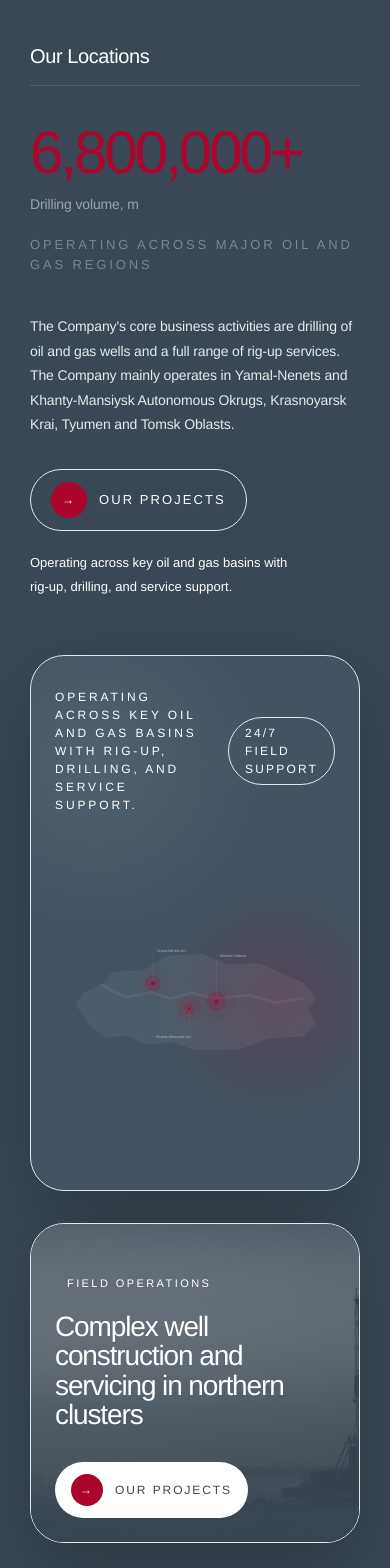
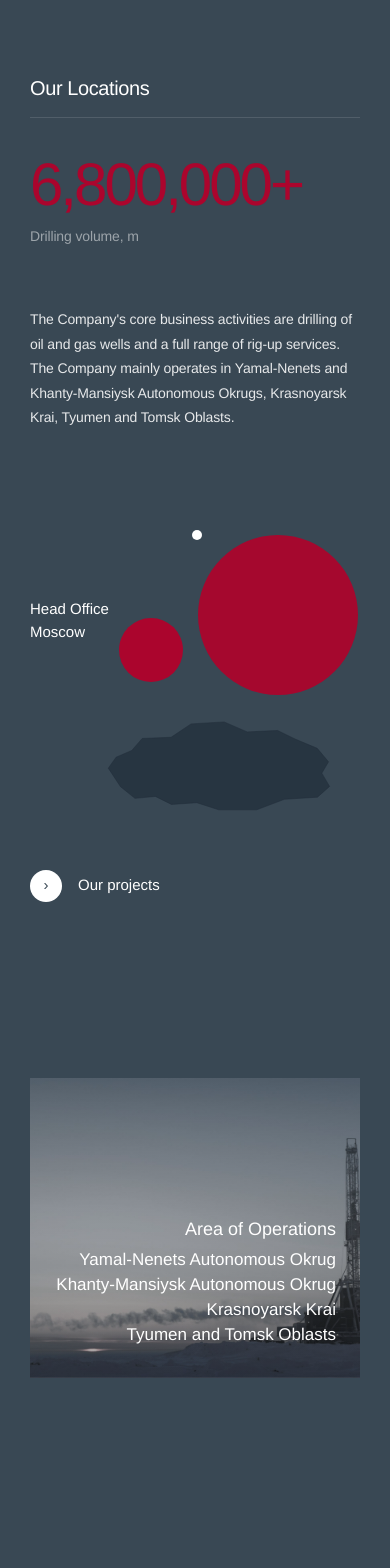
Before and after one commit to Quadri-Ian/Gazstart, a Next.js app: page /en/ in a window 390 px wide. Shown: the part 880-2448 px from the top of the page. Built offline with nearby package versions, Linux system fonts and the light colour scheme.

Commit message:
feat: rebuild locations and management sections

```diff
--- a/messages/en.json
+++ b/messages/en.json
@@ -26,8 +26,12 @@
     "locationsSubtitle": "Operating across major oil and gas regions",
     "locationsMetricLabel": "Drilling volume, m",
     "locationsDescription": "The Company's core business activities are drilling of oil and gas wells and a full range of rig-up services. The Company mainly operates in Yamal-Nenets and Khanty-Mansiysk Autonomous Okrugs, Krasnoyarsk Krai, Tyumen and Tomsk Oblasts.",
+    "locationsHeadOfficeLabel": "Head Office",
+    "locationsHeadOfficeCity": "Moscow",
     "locationsProjectsCta": "Our projects",
     "locationsMapCaption": "Operating across key oil and gas basins with rig-up, drilling, and service support.",
+    "locationsAreaTitle": "Area of Operations",
+    "locationsAreaList": "Yamal-Nenets Autonomous Okrug|Khanty-Mansiysk Autonomous Okrug|Krasnoyarsk Krai|Tyumen and Tomsk Oblasts",
     "locationsRegionWest": "Western Siberia",
     "locationsRegionYamal": "Yamal-Nenets AO",
     "locationsRegionKhanty": "Khanty-Mansiysk AO",
--- a/messages/ru.json
+++ b/messages/ru.json
@@ -26,8 +26,12 @@
     "locationsSubtitle": "Работаем в ключевых нефтегазоносных регионах",
     "locationsMetricLabel": "Объём бурения, м",
     "locationsDescription": "Основные направления деятельности Компании включают бурение нефтяных и газовых скважин и полный комплекс услуг по монтажу буровых установок. Компания работает преимущественно в Ямало-Ненецком и Ханты-Мансийском автономных округах, Красноярском крае, Тюменской и Томской областях.",
+    "locationsHeadOfficeLabel": "Головной офис",
+    "locationsHeadOfficeCity": "Москва",
     "locationsProjectsCta": "Наши проекты",
     "locationsMapCaption": "Работаем в ключевых нефтегазовых бассейнах, обеспечивая бурение, сервис и мобилизацию установок.",
+    "locationsAreaTitle": "География работ",
+    "locationsAreaList": "Ямало-Ненецкий автономный округ|Ханты-Мансийский автономный округ|Красноярский край|Тюменская и Томская области",
     "locationsRegionWest": "Западная Сибирь",
     "locationsRegionYamal": "ЯНАО",
     "locationsRegionKhanty": "ХМАО",
--- a/src/components/home/LocationsSection.tsx
+++ b/src/components/home/LocationsSection.tsx
@@ -54,109 +54,71 @@ export default function LocationsSection() {
   const localePath = (path: string) => `/${locale}${path}`;
 
   return (
-    <section className="ui-dark-background py-20 md:py-28" id="geography">
+    <section className="ui-dark-background py-28 md:py-36" id="geography">
       <div className="container-h">
         <div className="title-border">
           <h2>{t("locationsTitle")}</h2>
         </div>
 
-        <div className="mb-14 grid gap-10 lg:grid-cols-[minmax(0,1.05fr)_minmax(340px,0.95fr)] lg:items-end lg:gap-20">
+        <div className="mb-16 grid gap-12 lg:grid-cols-[minmax(0,1fr)_minmax(420px,0.94fr)] lg:items-start lg:gap-24">
           <div ref={metricRef}>
             <ScrollReveal>
-              <div className="flex flex-col gap-5">
               <div>
                 <span className="geography__count">{count.toLocaleString("en-US")}+</span>
                 <span className="geography__count-title">{t("locationsMetricLabel")}</span>
               </div>
-                <p className="max-w-[520px] text-[13px] uppercase tracking-[0.22em] text-white/35">
-                  {t("locationsSubtitle")}
-                </p>
-              </div>
             </ScrollReveal>
           </div>
 
-          <ScrollReveal delay={0.12} className="flex flex-col gap-8 lg:pb-3">
-            <p className="geography__description max-w-[560px]">{t("locationsDescription")}</p>
-            <div className="flex flex-wrap items-center gap-5">
-              <Link
-                href={localePath("/services/drilling")}
-                className="inline-flex items-center gap-3 rounded-full border border-white/18 px-5 py-3 text-[13px] uppercase tracking-[0.16em] text-white transition-colors duration-300 hover:border-white/40 hover:bg-white/8"
-              >
-                <span className="flex h-9 w-9 items-center justify-center rounded-full bg-primary-600 text-[12px] text-white">
-                  →
-                </span>
-                <span>{t("locationsProjectsCta")}</span>
-              </Link>
-              <p className="max-w-[260px] text-[13px] leading-6 text-white/42">{t("locationsMapCaption")}</p>
-            </div>
+          <ScrollReveal delay={0.12} className="pt-3 lg:pt-0">
+            <p className="geography__description max-w-[620px] text-white">{t("locationsDescription")}</p>
           </ScrollReveal>
         </div>
 
-        <div className="grid gap-8 lg:grid-cols-[minmax(0,1.35fr)_minmax(300px,0.65fr)]">
-          <ScrollReveal className="relative overflow-hidden rounded-[34px] border border-white/8 bg-[#435361] px-6 py-8 shadow-[0_30px_80px_rgba(0,0,0,0.2)] md:px-10 md:py-12">
-            <div className="pointer-events-none absolute inset-0 bg-[radial-gradient(circle_at_20%_20%,rgba(255,255,255,0.08),transparent_35%),radial-gradient(circle_at_75%_65%,rgba(171,5,45,0.18),transparent_28%)]" />
-            <div className="relative mb-6 flex items-center justify-between gap-4">
-              <p className="text-[12px] uppercase tracking-[0.24em] text-white/38">{t("locationsMapCaption")}</p>
-              <span className="rounded-full border border-white/12 px-4 py-1.5 text-[12px] uppercase tracking-[0.18em] text-white/42">
-                24/7 field support
-              </span>
+        <div className="grid gap-10 lg:grid-cols-[minmax(0,1.05fr)_minmax(360px,0.95fr)] lg:items-start lg:gap-0">
+          <ScrollReveal className="relative min-h-[520px] overflow-hidden pt-6 md:min-h-[600px]">
+            <div className="absolute left-0 right-[14%] top-[24%] h-px bg-white/14" />
+            <div className="absolute left-[27%] top-[24%] h-[64px] w-[64px] rounded-full bg-primary-600 md:h-[66px] md:w-[66px]" />
+            <div className="absolute left-[51%] top-[8%] h-[160px] w-[160px] rounded-full bg-primary-600/95 md:h-[320px] md:w-[320px]" />
+            <div className="absolute left-[50.5%] right-[0%] top-[8%] h-px bg-white/14" />
+            <div className="absolute left-[50.5%] top-[8%] h-[10px] w-[10px] -translate-x-1/2 -translate-y-1/2 rounded-full bg-white" />
+
+            <svg viewBox="0 0 980 440" fill="none" xmlns="http://www.w3.org/2000/svg" className="absolute bottom-[92px] left-[18%] h-[330px] w-[78%] opacity-95 md:bottom-[96px] md:h-[390px]" aria-hidden="true">
+              <path d="M73.5 262.5L103 221L163 195L202.5 149.5L312.5 145L388.5 94L514.5 86.5L602.5 124.5L718 119L784.5 151.5L869 187L912 238.5L886.5 281.5L916 332L870 373L744 381L638.5 421L494 421L410.5 394L314 400.5L252.5 370L175 377.5L120 333L73.5 262.5Z" fill="rgba(32,45,57,0.72)" stroke="rgba(32,45,57,0.92)" strokeWidth="2" />
+            </svg>
+
+            <div className="absolute left-0 top-[calc(24%-18px)] max-w-[180px] text-white">
+              <p className="text-[15px] font-medium leading-tight">{t("locationsHeadOfficeLabel")}</p>
+              <p className="mt-1 text-[15px] leading-tight text-white/52">{t("locationsHeadOfficeCity")}</p>
             </div>
 
-            <div className="relative h-[320px] md:h-[420px]">
-              <svg viewBox="0 0 980 480" fill="none" xmlns="http://www.w3.org/2000/svg" className="h-full w-full" aria-hidden="true">
-                <path d="M73.5 262.5L103 221L163 195L202.5 149.5L312.5 145L388.5 94L514.5 86.5L602.5 124.5L718 119L784.5 151.5L869 187L912 238.5L886.5 281.5L916 332L870 373L744 381L638.5 421L494 421L410.5 394L314 400.5L252.5 370L175 377.5L120 333L73.5 262.5Z" fill="rgba(255,255,255,0.055)" stroke="rgba(255,255,255,0.12)" />
-                <path d="M163 195L245.5 237L340.5 220.5L403 242L480.5 221.5L560 242L678.5 230L774.5 257L869 240" stroke="rgba(255,255,255,0.06)" strokeWidth="10" strokeLinecap="round" />
-
-                <g>
-                  <circle cx="343" cy="188" r="60" fill="rgba(171,5,45,0.12)" className="geography__map__ellipse--small" />
-                  <circle cx="343" cy="188" r="28" fill="rgba(171,5,45,0.22)" />
-                  <circle cx="343" cy="188" r="7" fill="#ab052d" />
-                  <path d="M343 181V82" stroke="rgba(255,255,255,0.18)" strokeWidth="1" />
-                  <text x="355" y="78" fill="rgba(255,255,255,0.54)" fontSize="13">{t("locationsRegionYamal")}</text>
-                </g>
-
-                <g>
-                  <circle cx="565" cy="252" r="70" fill="rgba(171,5,45,0.14)" className="geography__map__ellipse--big" />
-                  <circle cx="565" cy="252" r="34" fill="rgba(171,5,45,0.24)" />
-                  <circle cx="565" cy="252" r="8" fill="#ab052d" />
-                  <path d="M565 244V105" stroke="rgba(255,255,255,0.2)" strokeWidth="1" />
-                  <text x="577" y="98" fill="rgba(255,255,255,0.54)" fontSize="13">{t("locationsRegionWest")}</text>
-                </g>
-
-                <g>
-                  <circle cx="470" cy="278" r="42" fill="rgba(171,5,45,0.12)" />
-                  <circle cx="470" cy="278" r="18" fill="rgba(171,5,45,0.18)" />
-                  <circle cx="470" cy="278" r="5" fill="#ab052d" />
-                  <path d="M470 273V356" stroke="rgba(255,255,255,0.18)" strokeWidth="1" />
-                  <text x="354" y="380" fill="rgba(255,255,255,0.54)" fontSize="13">{t("locationsRegionKhanty")}</text>
-                </g>
-              </svg>
-            </div>
+            <Link
+              href={localePath("/services/drilling")}
+              className="absolute bottom-[112px] left-0 inline-flex items-center gap-4 text-[15px] text-white transition-opacity duration-300 hover:opacity-80"
+            >
+              <span className="flex h-8 w-8 items-center justify-center rounded-full bg-white text-dark-900">›</span>
+              <span>{t("locationsProjectsCta")}</span>
+            </Link>
           </ScrollReveal>
 
-          <ScrollReveal delay={0.16} direction="left" className="relative overflow-hidden rounded-[34px] border border-white/8 bg-white/5 shadow-[0_30px_70px_rgba(0,0,0,0.2)] min-h-[320px]">
+          <ScrollReveal delay={0.16} direction="left" className="relative min-h-[520px] pt-6 md:min-h-[600px] lg:pl-10">
+            <div className="relative ml-auto h-[300px] w-full max-w-[600px] overflow-hidden bg-white/10 md:h-[356px]">
               <Image
                 src={introBackground}
                 alt={t("locationsProjectTitle")}
                 fill
                 className="object-cover"
-              sizes="(min-width: 1024px) 28vw, 100vw"
+                sizes="(min-width: 1024px) 42vw, 100vw"
               />
-            <div className="absolute inset-0 bg-[linear-gradient(180deg,rgba(57,72,84,0.05)_0%,rgba(57,72,84,0.78)_58%,rgba(57,72,84,0.94)_100%)]" />
-            <div className="relative flex h-full flex-col justify-end p-6 md:p-8">
-              <span className="mb-4 inline-flex w-fit rounded-full bg-white/12 px-3 py-1 text-[11px] uppercase tracking-[0.22em] text-white/72">
-                {t("locationsProjectLabel")}
-              </span>
-              <h3 className="max-w-[320px] text-[28px] font-normal leading-[1.05] tracking-[-0.04em] text-white">
-                {t("locationsProjectTitle")}
-              </h3>
-              <Link
-                href={localePath("/services/service")}
-                className="mt-8 inline-flex w-fit items-center gap-3 rounded-full bg-white px-4 py-3 text-[12px] font-medium uppercase tracking-[0.16em] text-dark-900 transition-transform duration-300 hover:translate-x-1"
-              >
-                <span className="flex h-8 w-8 items-center justify-center rounded-full bg-primary-600 text-white">→</span>
-                <span>{t("locationsProjectsCta")}</span>
-              </Link>
+              <div className="absolute inset-0 bg-[linear-gradient(180deg,rgba(57,72,84,0.12)_0%,rgba(57,72,84,0.18)_100%)]" />
+              <div className="absolute bottom-8 right-6 max-w-[290px] text-right text-white md:right-10">
+                <p className="text-[18px] leading-tight">{t("locationsAreaTitle")}</p>
+                <div className="mt-2 space-y-1 text-[17px] leading-[1.25] text-white/64">
+                  {t("locationsAreaList").split("|").map((item) => (
+                    <p key={item}>{item}</p>
+                  ))}
+                </div>
+              </div>
             </div>
           </ScrollReveal>
         </div>
```
Also changed, not shown: src/components/home/ManagementSlider.tsx (+30 -48 lines). Lines whose indentation alone changed are shown as unchanged.
